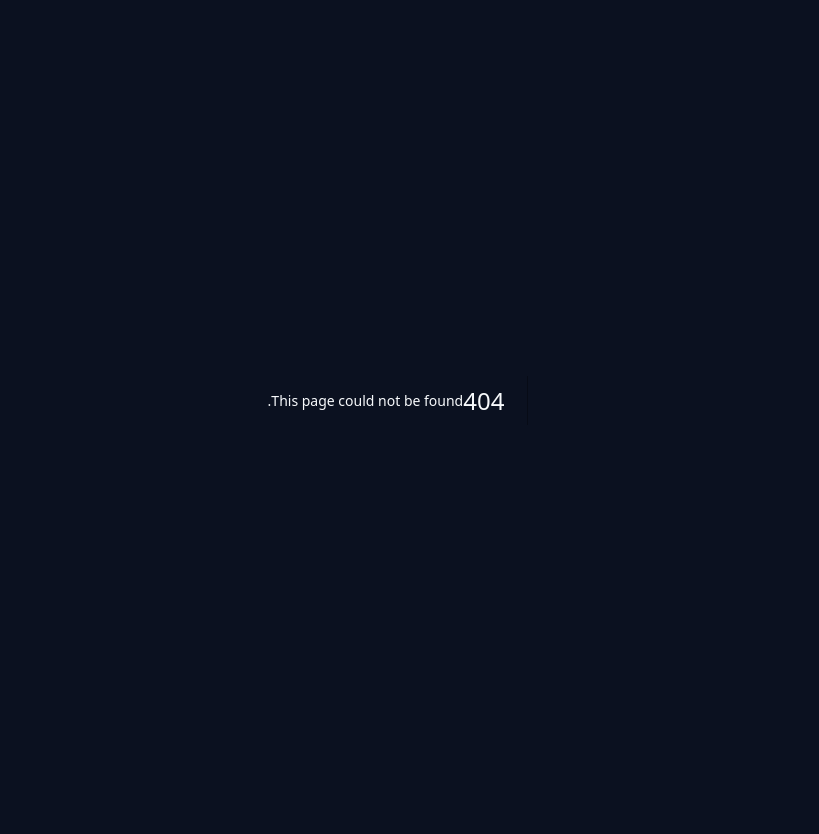
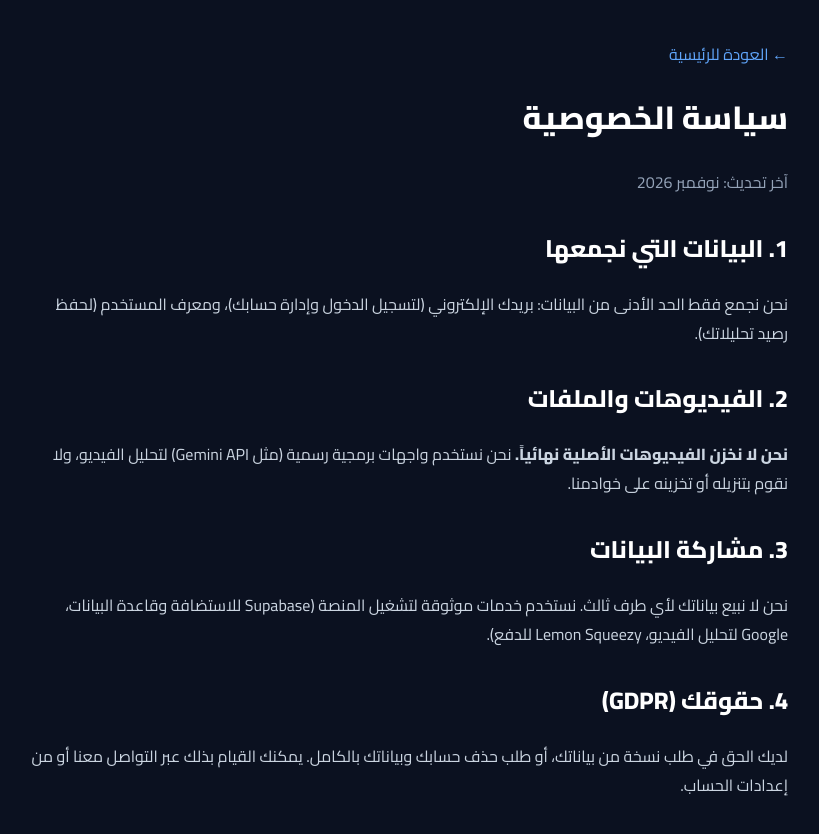
Before and after one commit to ezaer/promptforge, a Next.js app: page /privacy in a window 1280 px wide. Before the commit this address had no page. Shown: the top 834 px of the page, without its empty margins (232-1051 px from the left). Before the commit the page ends 800 px from the top, so only its background shows below. Built offline with nearby package versions, Linux system fonts and the light colour scheme.

Commit message:
Add PrivacyPage component with privacy policy details

```diff
--- /dev/null
+++ b/app/privacy/page.tsx
@@ -0,0 +1,23 @@
+import Link from 'next/link';
+
+export default function PrivacyPage() {
+  return (
+    <main style={{ maxWidth: '800px', margin: '0 auto', padding: '40px 20px', direction: 'rtl', lineHeight: '1.8', color: '#CBD5E1' }}>
+      <Link href="/" style={{ color: '#60A5FA', textDecoration: 'none' }}>← العودة للرئيسية</Link>
+      <h1 style={{ fontSize: '32px', fontWeight: 'bold', color: 'white', marginTop: '20px' }}>سياسة الخصوصية</h1>
+      <p style={{ color: '#94A3B8', marginBottom: '30px' }}>آخر تحديث: نوفمبر 2026</p>
+
+      <h2 style={{ color: 'white', marginTop: '30px' }}>1. البيانات التي نجمعها</h2>
+      <p>نحن نجمع فقط الحد الأدنى من البيانات: بريدك الإلكتروني (لتسجيل الدخول وإدارة حسابك)، ومعرف المستخدم (لحفظ رصيد تحليلاتك).</p>
+
+      <h2 style={{ color: 'white', marginTop: '30px' }}>2. الفيديوهات والملفات</h2>
+      <p><strong>نحن لا نخزن الفيديوهات الأصلية نهائياً.</strong> نحن نستخدم واجهات برمجية رسمية (مثل Gemini API) لتحليل الفيديو، ولا نقوم بتنزيله أو تخزينه على خوادمنا.</p>
+
+      <h2 style={{ color: 'white', marginTop: '30px' }}>3. مشاركة البيانات</h2>
+      <p>نحن لا نبيع بياناتك لأي طرف ثالث. نستخدم خدمات موثوقة لتشغيل المنصة (Supabase للاستضافة وقاعدة البيانات، Google لتحليل الفيديو، Lemon Squeezy للدفع).</p>
+
+      <h2 style={{ color: 'white', marginTop: '30px' }}>4. حقوقك (GDPR)</h2>
+      <p>لديك الحق في طلب نسخة من بياناتك، أو طلب حذف حسابك وبياناتك بالكامل. يمكنك القيام بذلك عبر التواصل معنا أو من إعدادات الحساب.</p>
+    </main>
+  );
+}
```
